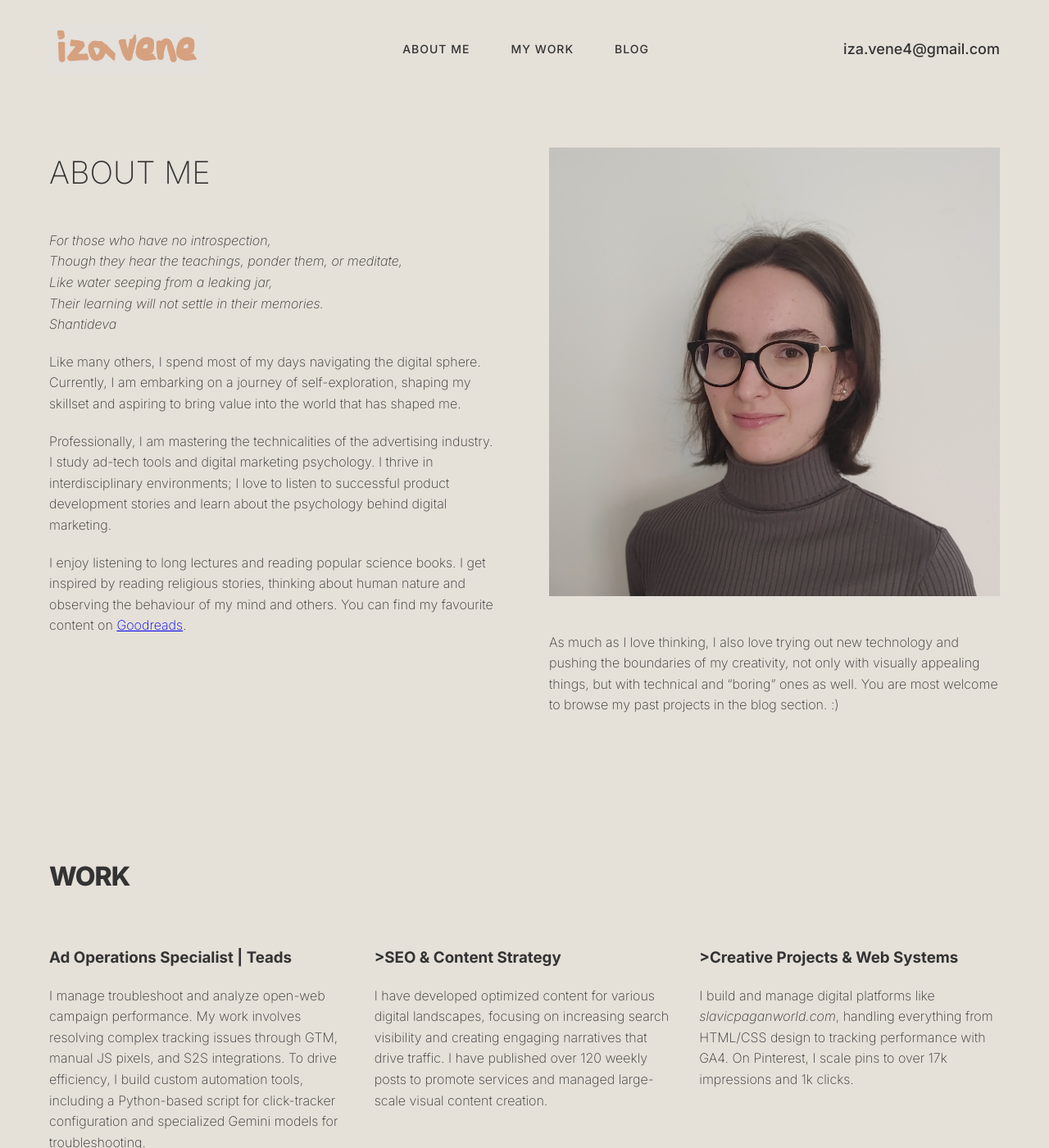
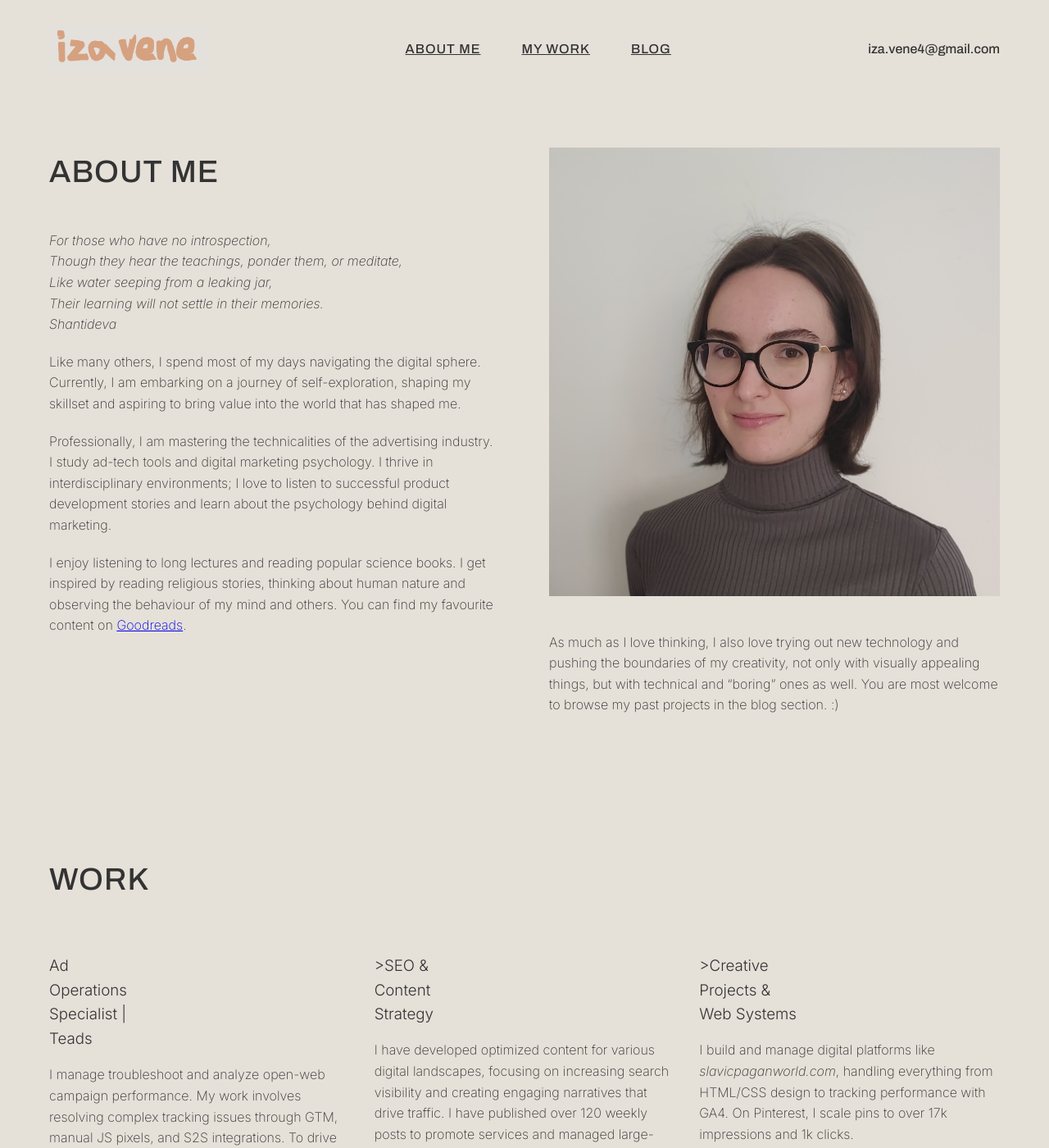
Before and after one commit to vendi525/vendi525.github.io, a Jekyll site: the page built from index.html, in a window 1280 px wide and 1400 px high. Shown: the whole window at 82% size. Built offline with Jekyll 4.4.1, drawn with Linux system fonts in a browser that asks for light colours.

Commit message:
Refactor CSS styles for typography and layout
Updated font families and sizes for various elements in the CSS.

```diff
--- a/assets/css/style.css
+++ b/assets/css/style.css
@@ -46,10 +46,10 @@ body {
 }
 
 .main-nav a {
-  text-decoration: none;
+  font-family: "Archivo", sans-serif;
   color: #333;
   font-weight: 500;
-  font-size: 14px;
+  font-size: 16px;
   letter-spacing: 1px;
   text-transform: uppercase;
 }
@@ -59,9 +59,10 @@ body {
 }
 
 .header-contact a {
+  font-family: "Archivo", sans-serif;
   text-decoration: none;
   color: #333;
-  font-size: 18px;
+  font-size: 16px;
   font-weight: 500;
 }
 
@@ -96,11 +97,19 @@ body {
   margin-bottom: 20px;
   line-height: 1.6;
 }
+.about-text-column.quote {
+  font-family: "Geist Mono", monospace;
+  font-weight: 300;
+  margin-bottom: 20px;
+  line-height: 1.6;
+}
 
 .about-text-column h2 {
+  font-family: "Archivo", sans-serif;
   font-size: 38px;
   margin-bottom: 40px;
-  font-weight: 200;
+  font-weight: 500;
+  letter-spacing: 1px;
   margin-top: 0; /* This ensures the 'ABOUT ME' title is perfectly level with the top of the photo */
 }
 
@@ -110,10 +119,11 @@ section {
 }
 
 .section-title {
-  font-size: 32px;
-  font-weight: 800; /* Brutalist Bold */
+  font-family: "Archivo", sans-serif;
+  font-size: 38px;
+  font-weight: 500; /* Brutalist Bold */
   margin-bottom: 40px;
-  letter-spacing: -1px;
+  letter-spacing: 1px;
 }
 
 .section-text {
@@ -123,11 +133,20 @@ section {
   font-weight: 200;
 }
 
+.section-text h3 {
+  flex: 1;
+  max-width: 33%;
+  margin-bottom: 0;
+  font-weight: 300;
+}
+
+
 .work-container {
   display: flex;
   justify-content: space-between;
   gap: 30px;
 }
+
 
 /* --- BLOG SECTION (Brutalist Lines) --- */
 .blog-container {
@@ -152,7 +171,8 @@ section {
 
 .blog-entry h3 a {
   text-decoration: none;
-  color: #d68c5d;
+  font-family: "Archivo", sans-serif;
+  color: #000;
   font-size: 28px;
   font-weight: 700; /* Heavy weight like your reference */
   letter-spacing: -0.5px;
```
